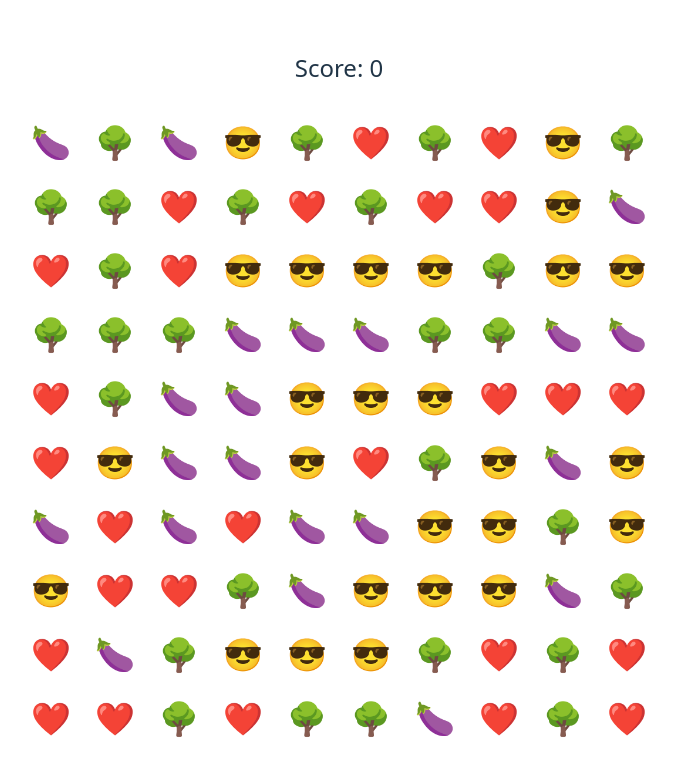
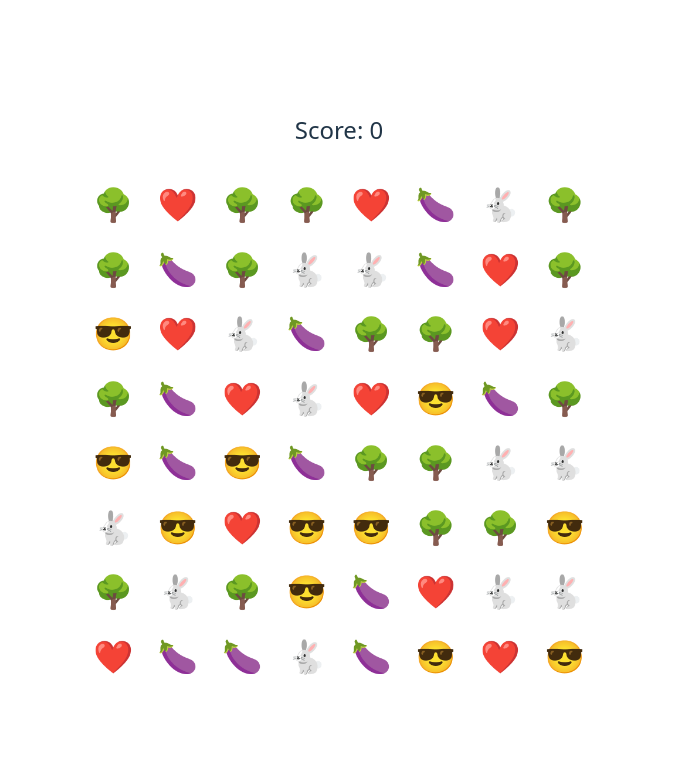
Before and after one commit to LMNTL/emoji-match-3, a React (Vite) app: page / in a window 1280 px wide. Shown: the top 776 px of the page, without its empty margins (301-977 px from the left). Built offline with nearby package versions, Linux system fonts and the light colour scheme.

Commit message:
add and use Grid class

```diff
--- a/src/App.css
+++ b/src/App.css
@@ -8,6 +8,37 @@
   width: 100%;
   height: 100%;
 }
+
+.loader {
+  margin: 10em auto;
+  width: 78px;
+  height: calc(27px*0.866 + 8px);
+  background:#FD135A;
+  --c1:conic-gradient(from 150deg at top   ,#000 60deg,#0000 0);
+  --c2:conic-gradient(from -30deg at bottom,#000 60deg,#0000 0);
+  --s:27px calc(27px*0.866);
+  clip-path: polygon(18.1px 0,calc(100% - 18.1px) 0,100% 100%,0 100%);
+  -webkit-mask:
+    var(--c1) left  8px top 50%,
+    var(--c2) center,
+    var(--c1) right 8px top 50%,
+    linear-gradient(#000 0 0);
+  -webkit-mask-composite:xor;
+          mask-composite:exclude;
+  -webkit-mask-repeat:no-repeat;
+  animation: l3 1.5s infinite;
+}
+
+@keyframes l3 {
+  0%    {-webkit-mask-size:0    0  ,0    0  ,0    0  ,auto}
+  16.67%{-webkit-mask-size:var(--s),0    0  ,0    0  ,auto}
+  33.33%{-webkit-mask-size:var(--s),var(--s),0    0  ,auto}
+  50%   {-webkit-mask-size:var(--s),var(--s),var(--s),auto}
+  66.67%{-webkit-mask-size:0    0  ,var(--s),var(--s),auto}
+  83.33%{-webkit-mask-size:0    0  ,0    0  ,var(--s),auto}
+  100%  {-webkit-mask-size:0    0  ,0    0  ,0    0  ,auto}
+}
+
 
 .grid {
   display: grid;
--- a/src/App.tsx
+++ b/src/App.tsx
@@ -1,13 +1,14 @@
-import { useState } from 'react'
+import {Suspense, useEffect, useState} from 'react'
 import './App.css'
 import {clsx} from "clsx";
+import Grid from './grid.js';
 
 const emojiMap = [
-    '❤️', '🌳', '😎', '🍆'
+    '❤️', '🌳', '😎', '🍆', '🐇'
 ];
 
-const randInRange = (max) => {
-    return Math.floor(Math.random() * max);
+const randInMap = () => {
+    return Math.floor(Math.random() * emojiMap.length);
 }
 
 const DIRECTIONS = {
@@ -22,13 +23,15 @@ const DIRECTIONS = {
 };
 
 function App({length}) {
+  const [isLoading, setIsLoading] = useState(true);
   const [grid, setGrid] = useState(
-      Array.from({ length }, () => Array.from({ length }, () => randInRange(emojiMap.length)))
+      new Grid(length, length, randInMap)
   );
   const [score, setScore] = useState(0);
   const [selected, setSelected] = useState('');
+  const [isGridBlocked, setIsGridBlocked] = useState(true);
   const [toDelete, setToDelete] = useState([]);
-  const [swappingCells, setSwappingCells] = useState([]); // For animation tracking
+  const [swappingCells, setSwappingCells] = useState([null, null]); // For animation tracking
 
   const findMatches = (matchGrid) => {
       const matches = [];
@@ -38,15 +41,15 @@ function App({length}) {
           let last = null;
           let count = 0;
           const lineMatches = [];
-          cells.forEach(({value, pos}, index) => {
-              if (value === last) {
+          cells.forEach(({val, x, y}, index) => {
+              if (val === last) {
                   count++;
               } else {
                   if (count >= 3) {
                       // Add the matched positions (last 'count' items)
-                      lineMatches.push(...cells.slice(index-count, index).map(c => c.pos));
+                      lineMatches.push(...cells.slice(index-count, index).map(c => `${c.x},${c.y}`));
                   }
-                  last = value;
+                  last = val;
                   count = 1;
               }
           });
@@ -58,14 +61,14 @@ function App({length}) {
       };
 
       // Horizontal (rows)
-      for (let y = 0; y < length; y++) {
-          const row = matchGrid[y].map((value, x) => ({value, pos: `${x},${y}`}));
+      for (let x = 0; x < length; x++) {
+          const row = matchGrid.getRow(x);
           matches.push(...checkLine(row));
       }
 
       // Vertical (columns)
-      for (let x = 0; x < length; x++) {
-          const col = matchGrid.map((row, y) => ({value: row[x], pos: `${x},${y}`}));
+      for (let y = 0; y < length; y++) {
+          const col = matchGrid.getCol(y);
           matches.push(...checkLine(col));
       }
 
@@ -76,7 +79,7 @@ function App({length}) {
               for (let i = 0; startY + i < length && startX + i < length; i++) {
                   const y = startY + i;
                   const x = startX + i;
-                  diagonal.push({value: matchGrid[y][x], pos: `${x},${y}`});
+                  diagonal.push({val: matchGrid.get(x, y), x, y});
               }
               if (diagonal.length >= 3) {
                   matches.push(...checkLine(diagonal));
@@ -91,7 +94,7 @@ function App({length}) {
               for (let i = 0; startY + i < length && startX - i >= 0; i++) {
                   const y = startY + i;
                   const x = startX - i;
-                  diagonal.push({value: matchGrid[y][x], pos: `${x},${y}`});
+                  diagonal.push({val: matchGrid.get(x, y), x, y});
               }
               if (diagonal.length >= 3) {
                   matches.push(...checkLine(diagonal));
@@ -103,16 +106,38 @@ function App({length}) {
       return [...new Set(matches)];
   };
 
+  useEffect(() => {
+      let matches = [];
+      let tempGrid = grid.clone();
+      matches = findMatches(tempGrid);
+      while(matches.length){
+        tempGrid = new Grid(length, length, randInMap);
+        matches = findMatches(tempGrid);
+      }
+      setGrid(tempGrid);
+      setIsLoading(false);
+      setIsGridBlocked(false);
+  }, []);
+
+  function sleep(ms) {
+    return new Promise(resolve => setTimeout(resolve, ms));
+  }
+
 
   const startSwitch = async (x1, y1, x2, y2) => {
       // Perform the swap on a new grid
-      const newGrid = grid.map(row => [...row]);
-      const temp = newGrid[y1][x1];
-      newGrid[y1][x1] = newGrid[y2][x2];
-      newGrid[y2][x2] = temp;
+      setIsGridBlocked(true);
+      setSwappingCells([
+          {[`${x1},${y1}`]: getSwapDirection(x1, y1, x2, y2)},
+          {[`${x2},${y2}`]: getSwapDirection(x2, y2, x1, y1)},
+      ])
+      const newGrid = grid.clone();
+      newGrid.swap(x1, y1, x2, y2);
 
       // Check for matches after swap
       const matches = findMatches(newGrid);
+      await sleep(500);
+      setSwappingCells([null, null]);
       if (matches.length > 0) {
           setGrid(newGrid);
           setToDelete(matches);
@@ -143,6 +168,7 @@ function App({length}) {
 
   const clickCell = (event) => {
       event.stopPropagation();
+      if(isGridBlocked) return;
       const x = parseInt(event.target.dataset.x);
       const y = parseInt(event.target.dataset.y);
       const pos = `${x},${y}`;
@@ -169,29 +195,33 @@ function App({length}) {
   return (
       <div className='page' onClick={clearSelection}>
           <div className='score'>Score: {score}</div>
+          {isLoading ? <div className='loader'/> :
               <div className='grid' style={{grid: `repeat(${length}, 1fr) / repeat(${length}, 1fr)`}}>
-              {grid.map((row, y) => row.map((cell, x) => {
+                  {grid.map((x, y, val) => {
                       const pos = `${x},${y}`;
+                      const swapDir = swappingCells.find(el => el?.[pos])?.dir ?? '';
                       return (
                           <span
                               key={pos}
                               className={clsx(
                                   'card',
+                                  swapDir,
                                   {
                                       'selected': selected === pos,
                                       'delete': toDelete.includes(pos),
-                                  'swapping': swappingCells.includes(pos)
+                                      'swapping': swappingCells.includes(el => el?.[pos])
                                   }
                               )}
                               onClick={clickCell}
                               data-x={x}
                               data-y={y}
                           >
-                          {emojiMap[cell]}
+                              {emojiMap[val]}
                           </span>
                       );
-              }))}
+                  })}
               </div>
+          }
       </div>
   );
 }
--- /dev/null
+++ b/src/grid.ts
@@ -0,0 +1,77 @@
+export default class Grid {
+    private readonly width: number;
+    private readonly length: number;
+    private readonly grid: (number|null)[][];
+    constructor(width, length, setter) {
+        this.length = length;
+        this.width = width;
+        this.grid = Array.from({ length: width },
+            (row, x) => Array.from({ length },
+                (col, y) => setter(x, y))
+        );
+    }
+
+    subset = (x1, y1, x2, y2) => {
+        if(x1 < 0 || y1 < 0 || x2 < 0 || y2 < 0 ||
+            y1 > this.length || y2 > this.length || x1 > this.width || y2 > this.width){
+            throw new Error('Subset out of range!')
+        }
+        return this.grid.slice(x1, x2).map(row => row.slice(y1, y2));
+    }
+
+    hasNulls = () => {
+        return this.grid.some(row => row.some(cell => cell === null));
+    }
+
+    nullCoords = (arr: string[]) => {
+        arr.forEach(coords => {
+            const [x, y] = coords.split(',').map(el => Number(el));
+            this.set(x, y, null);
+        });
+    }
+
+    set = (x, y, val) => {
+        this.grid[x][y] = val;
+        return this.grid;
+    }
+
+    get = (x, y) => {
+        return this.grid[x][y];
+    }
+
+    getRow = (x) => {
+        return this.grid[x].map((el, y) => {
+            return {x, y, val: el};
+        });
+    }
+
+    getCol = (y) => {
+        const col = [];
+        for(let i = 0; i < this.length; i++){
+            col.push({
+                x: i,
+                y,
+                val: this.get(i, y),
+            })
+        }
+        return col;
+    }
+
+    swap = (x1, y1, x2, y2) => {
+      const temp = this.get(x1, y1);
+      this.set(x1, y1, this.get(x2, y2));
+      this.set(x2, y2, temp);
+    }
+
+    clone = () => {
+        return new Grid(this.width, this.length, (x, y) => this.get(x, y));
+    }
+
+    map = (fn) => {
+        return this.grid.map((col, x) =>
+            col.map((val, y) =>
+                fn(x, y, val)
+            )
+        );
+    }
+}
--- a/src/main.tsx
+++ b/src/main.tsx
@@ -2,9 +2,8 @@ import { StrictMode } from 'react'
 import { createRoot } from 'react-dom/client'
 import './index.css'
 import App from './App.tsx'
-
 createRoot(document.getElementById('root')!).render(
   <StrictMode>
-    <App length={10} />
+    <App length={8} />
   </StrictMode>,
 )
```
Lines whose indentation alone changed are shown as unchanged.
